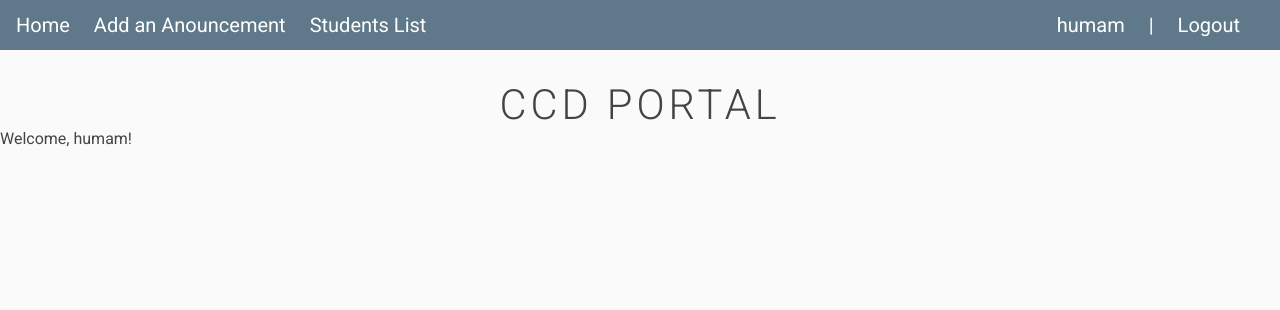
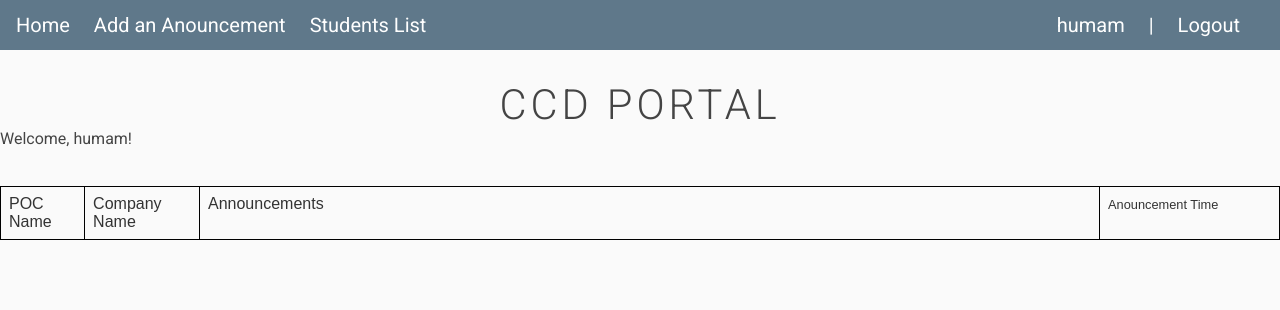
Before and after one commit to humamkhan2k/CCD-Portal, a Django app: page / in a window 1280 px wide. Shown: the top 310 px of the page. Run offline with Django 3.2, Linux system fonts and the light colour scheme; a user stored in the database is signed in; lists and menus that the app fills with data are empty; some libraries are stand-ins or nearby versions.

Commit message:
Created Table of Announcements

```diff
--- a/CCD/CCD/static/nav.css
+++ b/CCD/CCD/static/nav.css
@@ -12,6 +12,29 @@
     h6 {
         color: #444444;
     }
+
+
+table {
+  font-family: arial, sans-serif;
+  border-collapse: collapse;
+  width: 100%;
+  }
+
+td, th {
+  border: 1px solid black;
+  text-align: left;
+  padding: 8px;
+}
+
+.big{
+    width: 900px;
+}
+
+.small{
+    width: 180px;
+}
+
+
 
     ul {
         margin: 0;
--- a/CCD/CCD/static/style.css
+++ b/CCD/CCD/static/style.css
@@ -127,11 +127,11 @@ License URL: http://creativecommons.org/licenses/by/3.0/
                                     content: '';
                                     content: none;
                                 }
-
+                               /*
                                 table {
                                     border-collapse: collapse;
                                     border-spacing: 0;
-                                }
+                                } */
                                 /*-- start editing from here --*/
 
                                 a {
--- a/CCD/CCD/templates/home.html
+++ b/CCD/CCD/templates/home.html
@@ -24,4 +24,19 @@
   </nav>
 </header>
   <h2>Welcome, {{ user.username }}!</h2>
+  <br>
+  <br>
+
+  <table>
+  <tr>
+    <th>POC Name</th>
+    <th>Company Name</th>
+    <th class="big">Announcements</th>
+    <th class="small">Anouncement Time</th>
+  </tr>
+
+
+
+</table>
+
 {% endblock %}
```
Also changed, not shown: CCD/CCD/templates/signup.html (+3 -6 lines), CCD/db.sqlite3.
